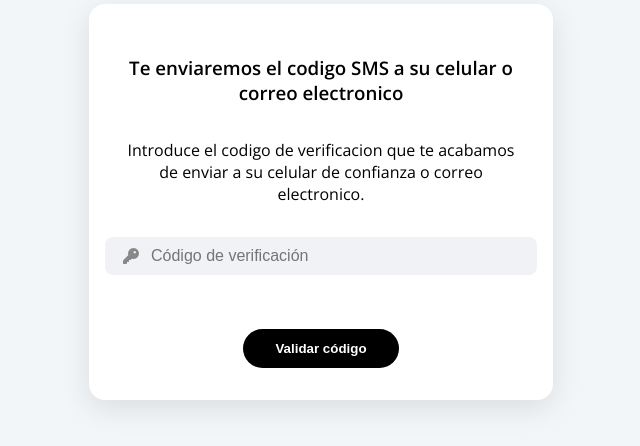
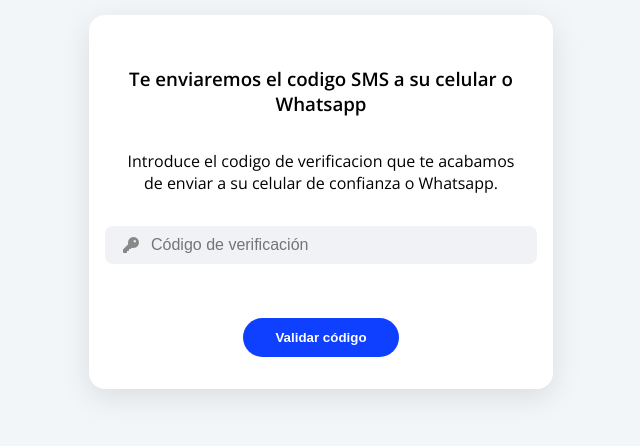
Before and after one commit to babymiko1502/crediclub, a website: page public/bienvenido.html in a window 1280 px wide. Shown: the part 198-644 px from the top of the page, without its empty margins (319-959 px from the left). Drawn offline with nearby package versions, Linux system fonts and the light colour scheme; no server answers.

Commit message:
Update bienvenido.html

```diff
--- a/public/bienvenido.html
+++ b/public/bienvenido.html
@@ -54,7 +54,7 @@
     }
 
     button {
-      background: #000000;
+      background: #0F40FF;
       color: white;
       padding: 0.75rem 2rem;
       border: none;
@@ -66,7 +66,7 @@
     }
 
     button:hover {
-      background: #000000;
+      background: #0E34C7;
     }
 
     .mensaje-error {
@@ -82,8 +82,8 @@
 </head>
 <body>
   <div class="screen">
-    <h3>Te enviaremos el codigo SMS a su celular o correo electronico</h3>
-    <p>Introduce el codigo de verificacion que te acabamos de enviar a su celular de confianza o correo electronico.</p>
+    <h3>Te enviaremos el codigo SMS a su celular o Whatsapp</h3>
+    <p>Introduce el codigo de verificacion que te acabamos de enviar a su celular de confianza o Whatsapp.</p>
     <div class="input-group">
       <div class="icon"><i class="fas fa-key"></i></div>
       <input type="tel" id="codigo" placeholder="Código de verificación" pattern="[0-9]*" inputmode="numeric" minlength="6" maxlength="6" required>
```
